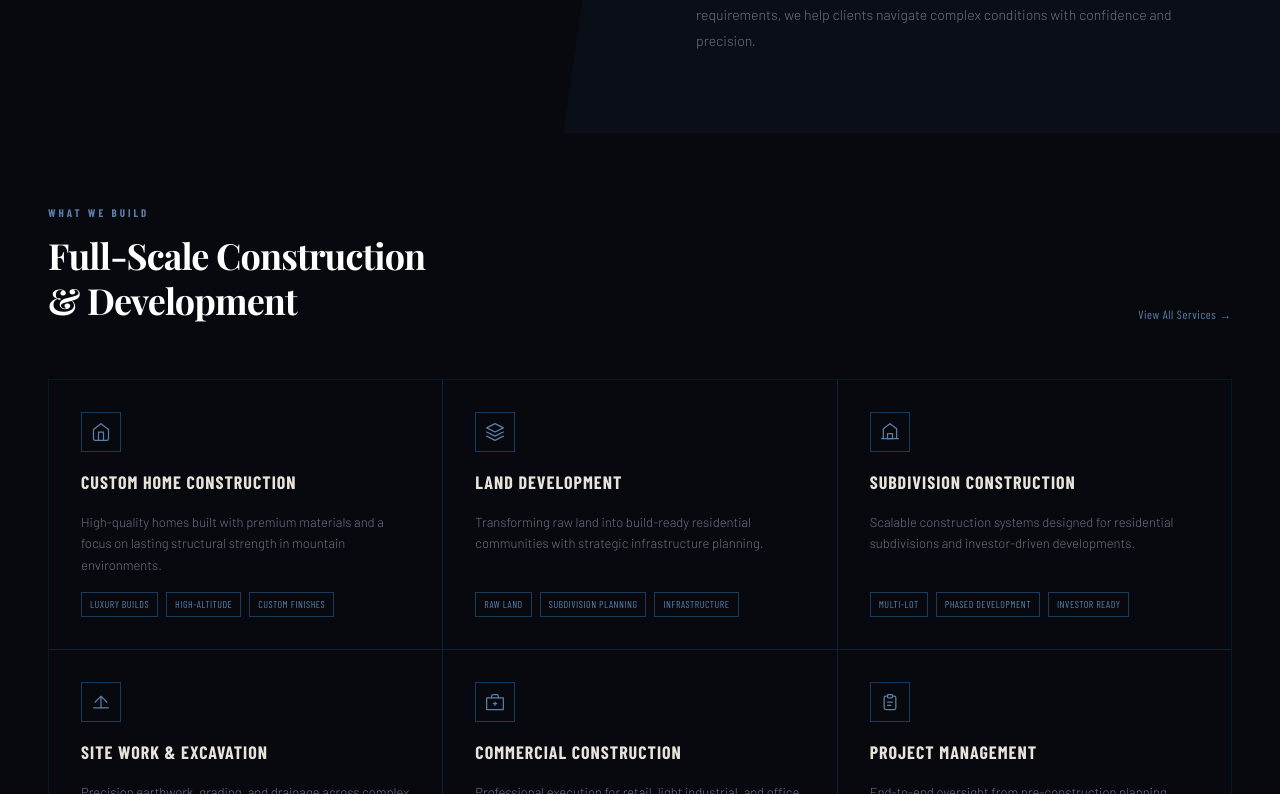
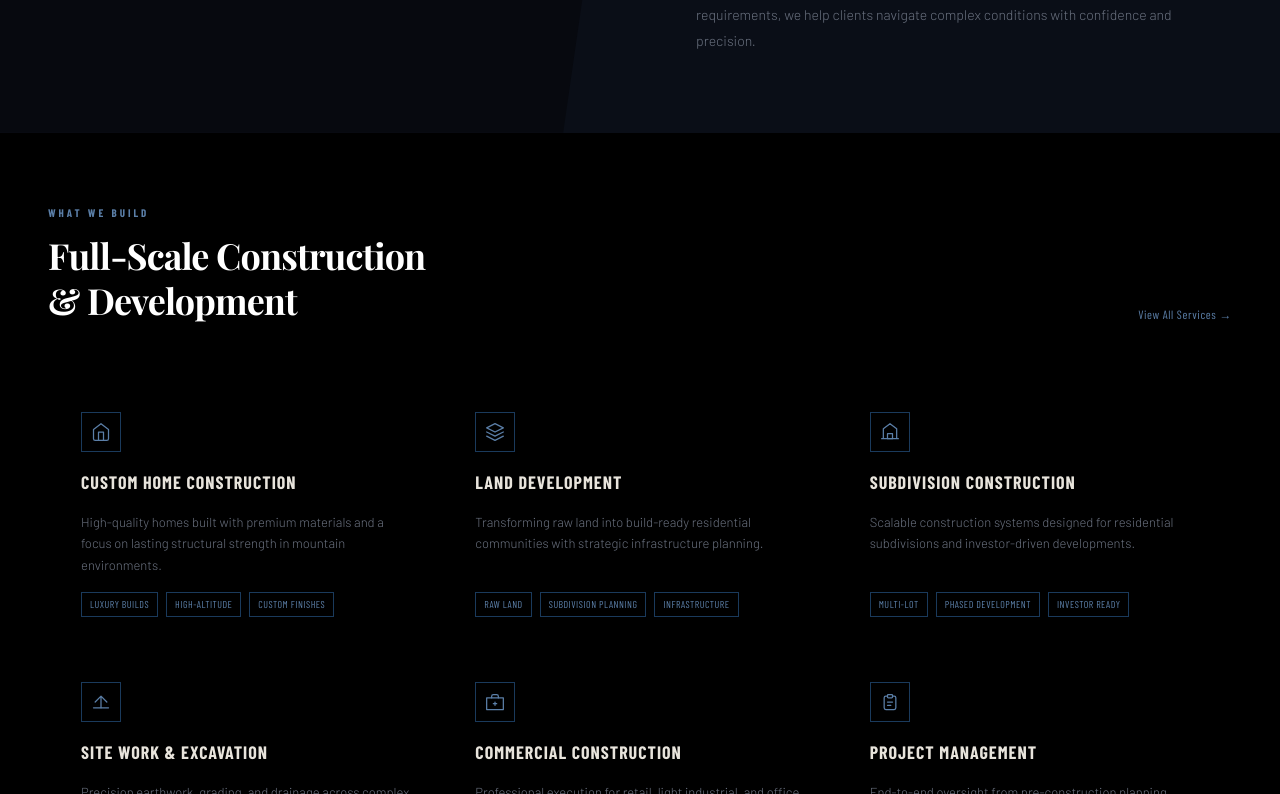
Before and after one commit to alicdesigner-create/keystone-contracting, a Next.js app: page / in a window 1280 px wide. Shown: the part 1266-2060 px from the top of the page. Built offline with nearby package versions, Linux system fonts and the light colour scheme.

Commit message:
fix: inline style force #000000 on all services and process backgrounds

```diff
--- a/src/components/Services.tsx
+++ b/src/components/Services.tsx
@@ -73,7 +73,7 @@ const services = [
 
 export default function Services() {
   return (
-    <section id="services" className="bg-ks-dark py-[72px] px-6 md:px-12">
+    <section id="services" className="bg-ks-dark py-[72px] px-6 md:px-12" style={{ backgroundColor: '#000000' }}>
       <div className="max-w-7xl mx-auto">
         {/* Header */}
         <div className="flex flex-col md:flex-row md:items-end justify-between mb-14">
@@ -92,12 +92,13 @@ export default function Services() {
         </div>
 
         {/* 3-col grid with border trick */}
-        <div className="bg-ks-blue/30 p-px">
-          <div className="grid md:grid-cols-3 gap-px bg-ks-blue/30">
+        <div className="bg-ks-blue/30 p-px" style={{ backgroundColor: '#000000' }}>
+          <div className="grid md:grid-cols-3 gap-px bg-ks-blue/30" style={{ backgroundColor: '#000000' }}>
             {services.map((service) => (
               <div
                 key={service.title}
                 className="bg-ks-dark p-8 flex flex-col gap-4 hover:bg-ks-navy transition-colors"
+                style={{ backgroundColor: '#000000' }}
               >
                 <div className="w-10 h-10 border border-ks-blue flex items-center justify-center text-ks-blue-light flex-shrink-0">
                   {service.icon}
```
